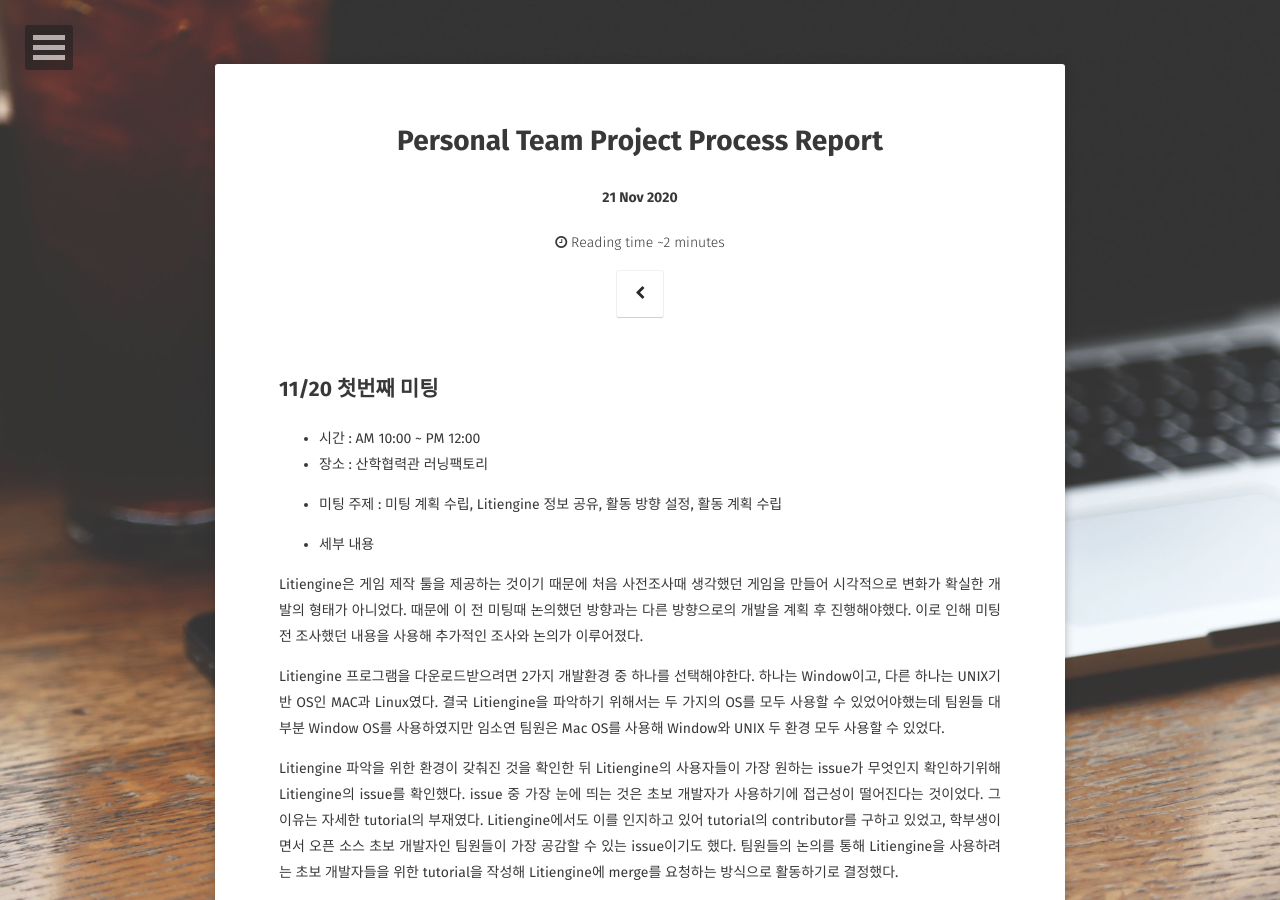
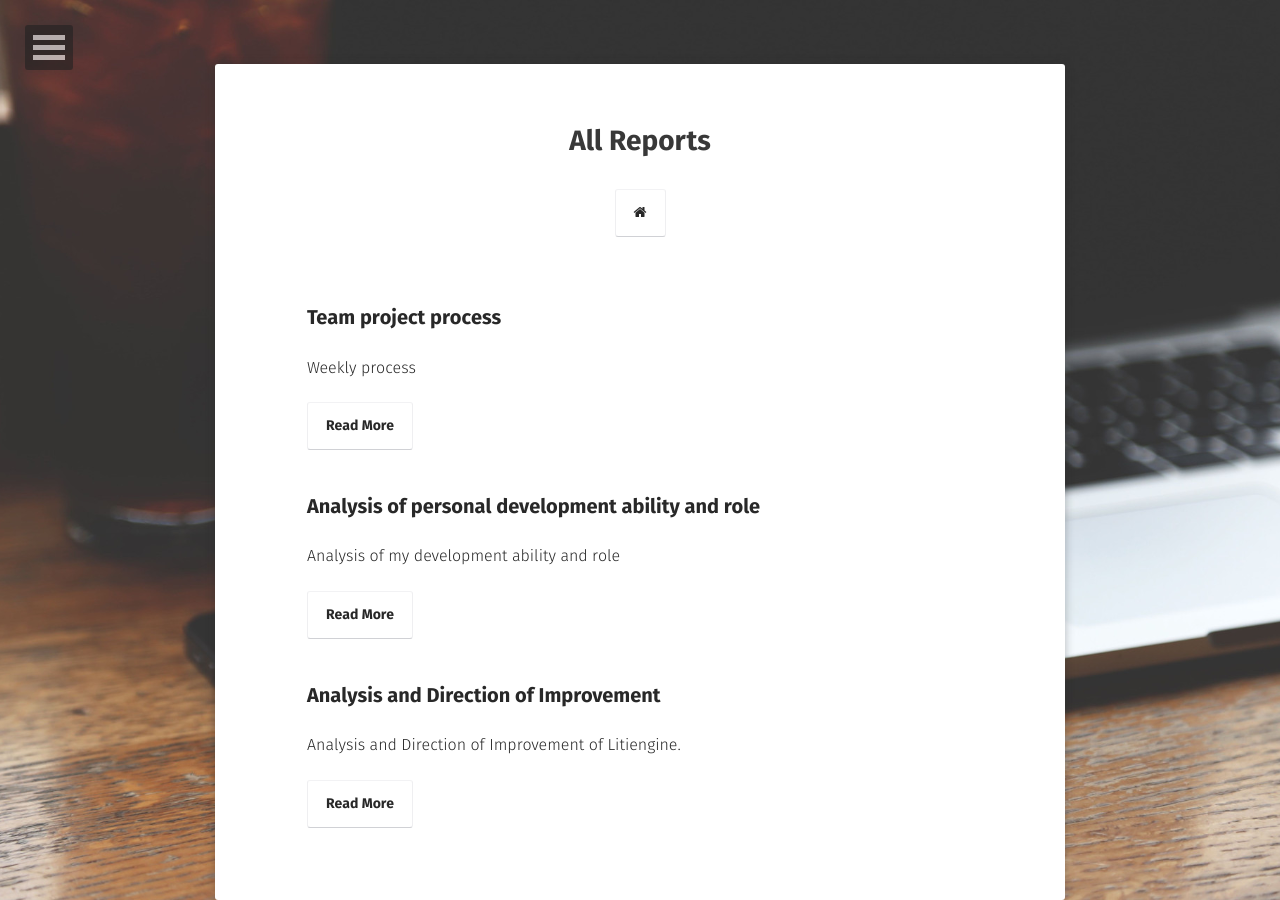
Before and after one commit to Susoon/Susoon.github.io, a Jekyll site: the page built from report/index.md, in a window 1280 px wide and 900 px high. Built offline with Jekyll 4.4.1, drawn with Linux system fonts in a browser that asks for light colours; some web fonts are replaced; comment, search, counter and statistics services are not loaded; some of the changed text lies outside the part shown.

Commit message:
11/22 report update

```diff
--- a/report/index.md
+++ b/report/index.md
@@ -1,29 +1,6 @@
 ---
-layout: post
-title: "Personal Team Project Process Report"
-date: 2020-11-21
-excerpt: "Report of team project process"
-tags: [report, team project, process, personal]
-comments: true
+layout: post-list
+title: All Reports
+excerpt: "A List of Reports"
+comments: false
 ---
-
-
-## 11/20 첫번째 미팅
-
-* 시간 : AM 10:00 ~ PM 12:00
-* 장소 : 산학협력관 러닝팩토리
-* 미팅 주제 : 미팅 계획 수립, Litiengine 정보 공유, 활동 방향 설정, 활동 계획 수립
-
-* 세부 내용
-
-Litiengine은 게임 제작 툴을 제공하는 것이기 때문에 처음 사전조사때 생각했던 게임을 만들어 시각적으로 변화가 확실한 개발의 형태가 아니었다. 때문에 이 전 미팅때 논의했던 방향과는 다른 방향으로의 개발을 계획 후 진행해야했다. 이로 인해 미팅 전 조사했던 내용을 사용해 추가적인 조사와 논의가 이루어졌다.
-
-Litiengine 프로그램을 다운로드받으려면 2가지 개발환경 중 하나를 선택해야한다. 하나는 Window이고, 다른 하나는 UNIX기반 OS인 MAC과 Linux였다. 결국 Litiengine을 파악하기 위해서는 두 가지의 OS를 모두 사용할 수 있었어야했는데  팀원들 대부분 Window OS를 사용하였지만 임소연 팀원은 Mac OS를 사용해 Window와 UNIX 두 환경 모두 사용할 수 있었다.
-
-Litiengine 파악을 위한 환경이 갖춰진 것을 확인한 뒤 Litiengine의 사용자들이 가장 원하는 issue가 무엇인지 확인하기위해 Litiengine의 issue를 확인했다. issue 중 가장 눈에 띄는 것은 초보 개발자가 사용하기에 접근성이 떨어진다는 것이었다. 그 이유는 자세한 tutorial의 부재였다. Litiengine에서도 이를 인지하고 있어 tutorial의 contributor를 구하고 있었고, 학부생이면서 오픈 소스 초보 개발자인 팀원들이 가장 공감할 수 있는 issue이기도 했다. 팀원들의 논의를 통해 Litiengine을 사용하려는 초보 개발자들을 위한 tutorial을 작성해 Litiengine에 merge를 요청하는 방식으로 활동하기로 결정했다.
-
-Litiening tutorial을 만들기 위해서 가장 먼저 확인해야할 것은 **현재 제공되고 있는 tutorial과 document는 어느 정도의 수준으로 작성되어 있는가**였다. 이를 확인해본 결과 tutorial은 introduction 수준의 내용만 제공하고 있었으며 document의 경우 타 오픈소스들의 document와 유사하게 오픈 소스를 사용해본 경력이 있는 개발자들의 수준에 맞는 진입장벽이 높은 document만을 제공했다. 팀원들은 이를 보고 Litiengine가 오픈 소스의 취지에 맞게 많은 사람들이 쉽게 접근하게 하려면 tutorial과 document가 가장 필요하다는 것을 확인할 수 있었다.
-
-Tutorial과 document를 확인한 뒤 실질적은 역할분담과 앞으로의 대략적 계획을 세웠다. Litiengine은 GUI환경으로 게임의 map을 제작하면서 Litiengine이 제공하는 여러가지 Engine API를 관리할 수 있도록 utiLITI를 제공한다. 이는 게임 개발자들이 직접적으로 사용하는 IDE에 해당하고 이는 frontend의 역할을 한다. 또한 Litiengine은 게임이 실질적으로 작동하는 메커니즘을 게임 개발자들이 구현할 수 있도록 Engine API를 제공하는데 이는 backend의 역할을 한다. 따라서 팀원들은 frontend와 backend로 나뉘어 활동을 진행하는 것으로 역할을 분담했다. 이 중 내가 맡은 부분은 frontend로 frontend를 사용하는 방법에 대한 tutorial과 document를 작성하는 역할을 맡게 되었다.
-
-Tutorial과 document의 전체 내용 중 60% 이상을 작성하게 되면 그 이후로 매주 Litiengine측에 merge를 요청하여 우리 팀이 작성한 tutorial과 document를 사용하도록 요청할 예정이며, 이를 위해 각 팀원들은 Litiengine의 사용법에 대해 숙지를 우선적으로 진행할 예정이다.
```
Also changed, not shown: _reports/2020-11-21-personal-meeting-report.md (added, +29 -0 lines).
